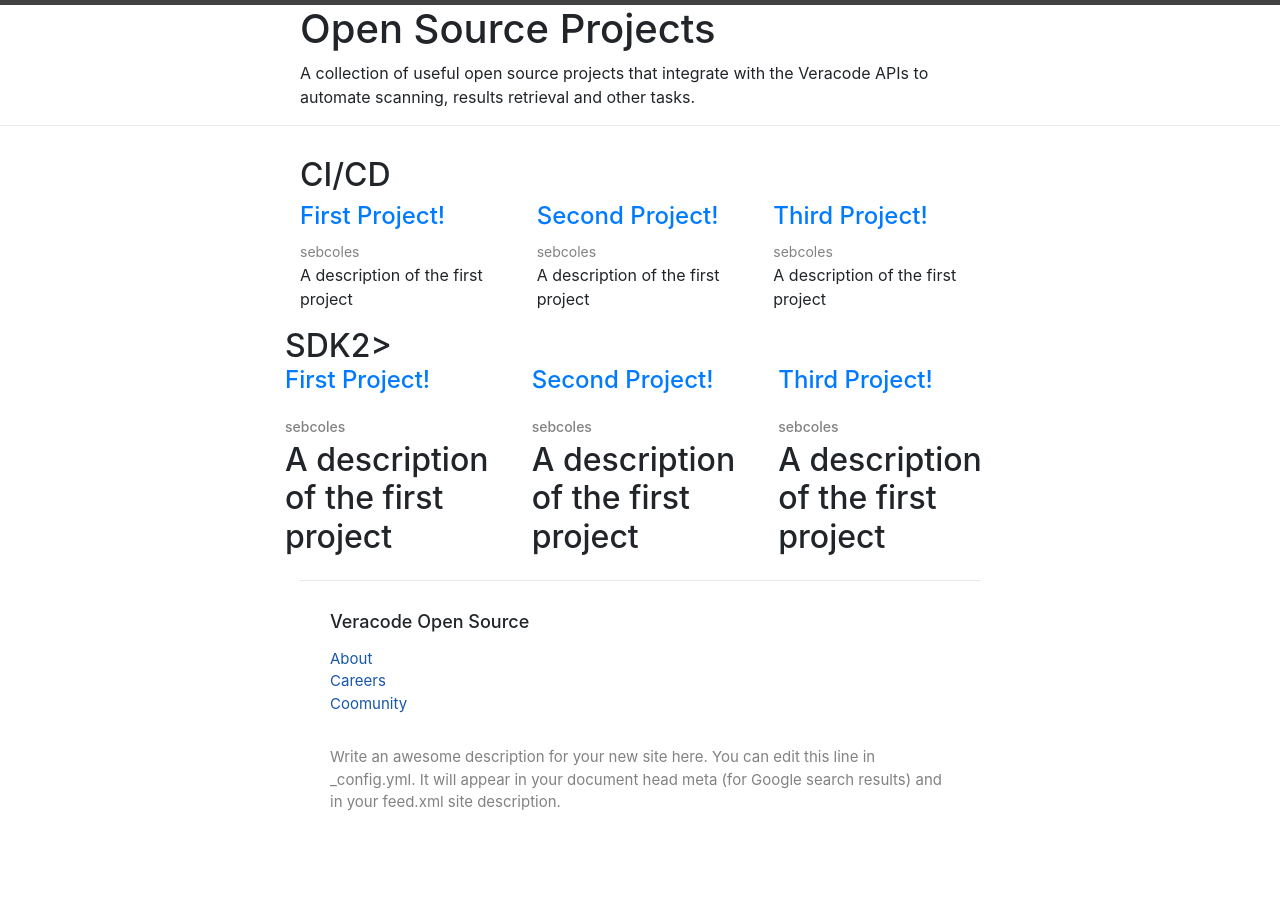
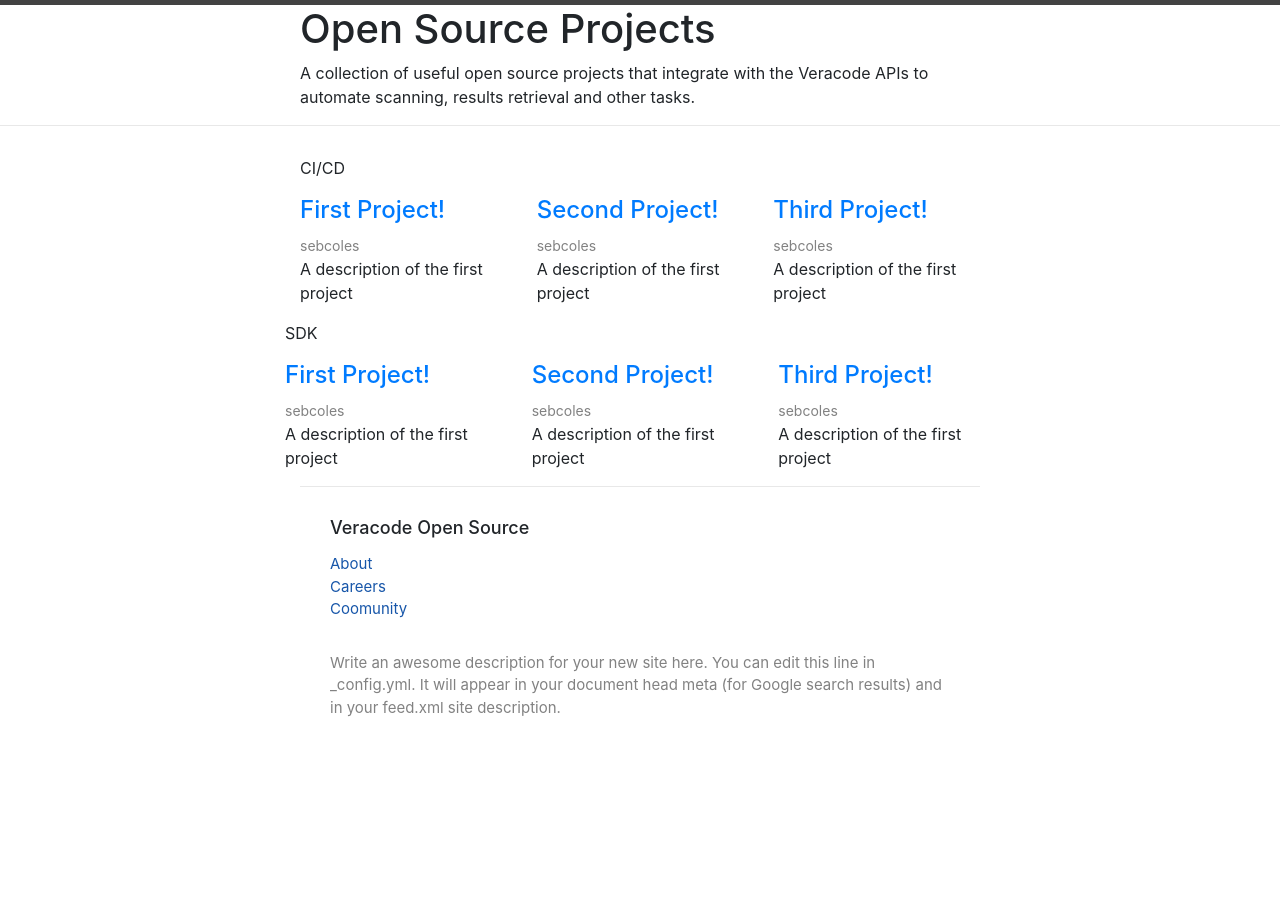
Before and after one commit to sebcoles/sebcoles.github.io, a Jekyll site: the page built from index.html, in a window 1280 px wide. Built offline with Jekyll 4.4.1, drawn with Linux system fonts in a browser that asks for light colours.

Commit message:
Update index.html

```diff
--- a/index.html
+++ b/index.html
@@ -4,7 +4,7 @@
 
 <div class="home">
 
-  <h2>CI/CD</h2>
+  <p>CI/CD</p>
 
 {% capture n  %}{{ site.projects | size | divided_by:3}}{% endcapture %}
 {% capture m %} {{ n | times:2 }}{% endcapture %}
@@ -38,7 +38,7 @@
     {% endfor %}
   </div>
 
-    <h2>SDK2>
+    <p>SDK</p>
 
 {% capture n  %}{{ site.projects | size | divided_by:3}}{% endcapture %}
 {% capture m %} {{ n | times:2 }}{% endcapture %}
```
